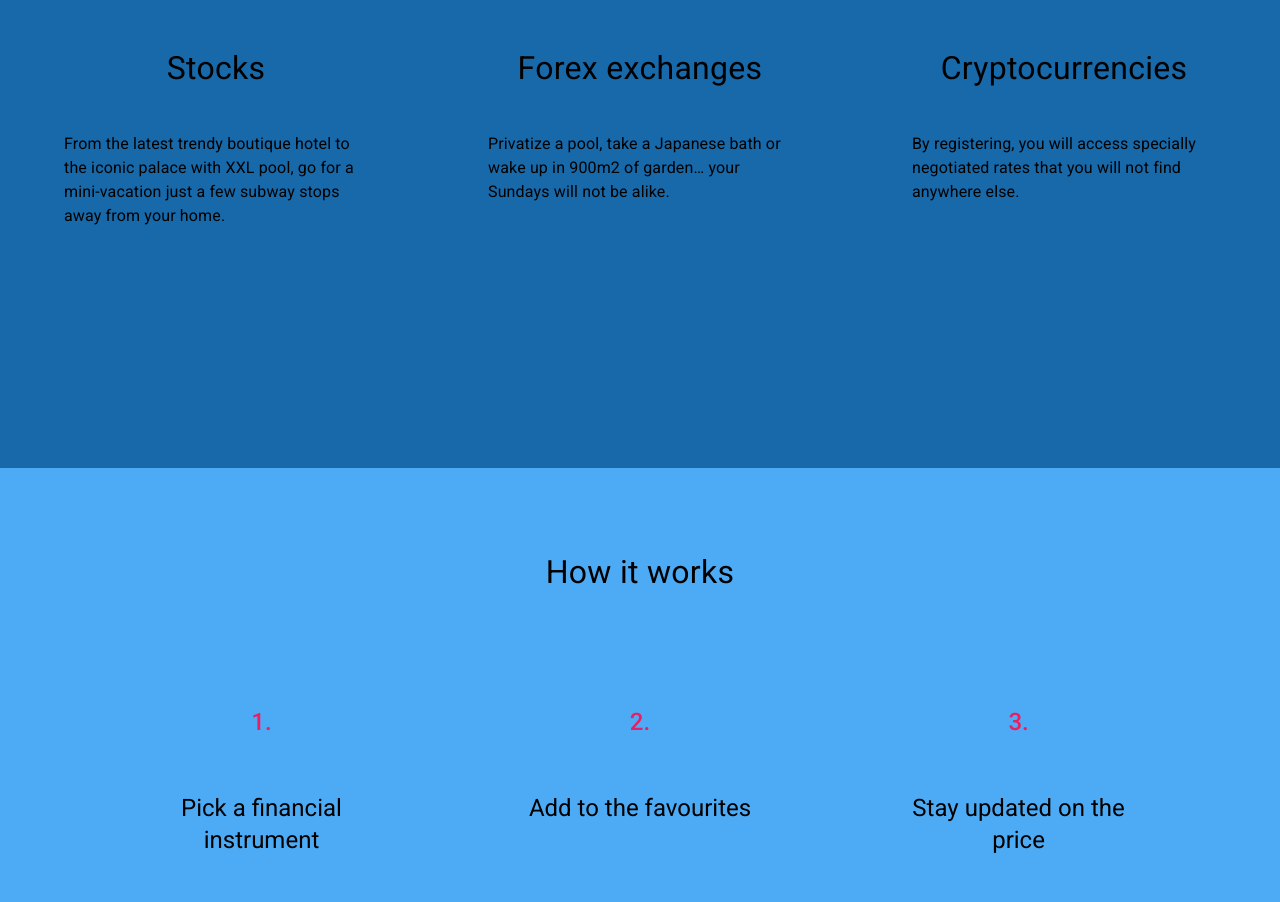
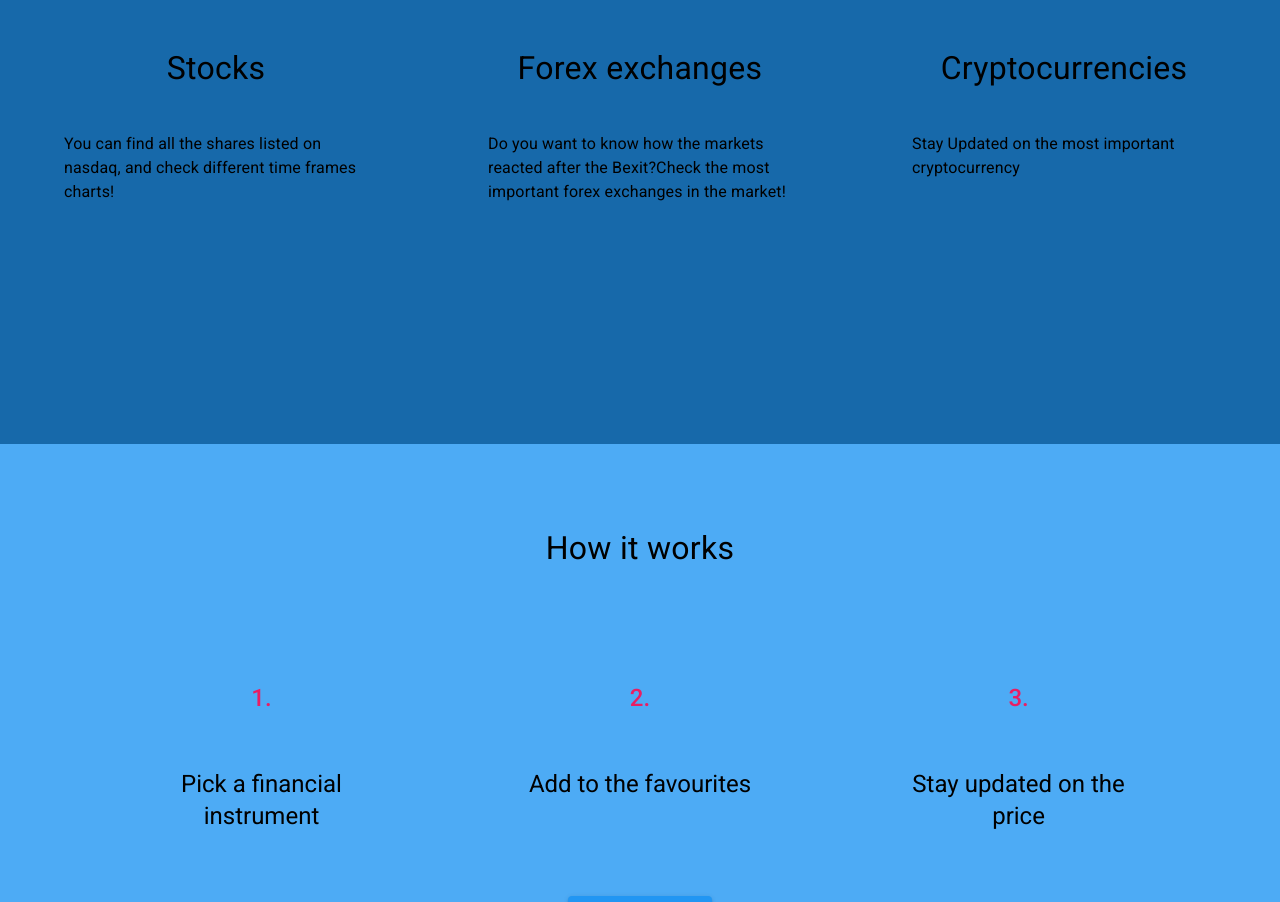
Before and after one commit to paolodelia99/price-tracker-web-app, a React (Create React App) app in the folder client/: page / in a window 1280 px wide. Shown: the part 820-1722 px from the top of the page. Built offline with nearby package versions, Linux system fonts and the light colour scheme; no server answers.

Commit message:
Made some changes on the landing page and cleaned up some useless code

```diff
--- a/client/src/components/DashBoard/Dashboard.js
+++ b/client/src/components/DashBoard/Dashboard.js
@@ -211,7 +211,6 @@ const Dashboard = (
                                 <IconButton type="submit" onClick={ e => setSearchPageOpen(e)} className={searchBarClasses.iconButton} aria-label="search">
                                     <SearchIcon />
                                 </IconButton>
-                                <Divider className={searchBarClasses.divider} orientation="vertical" />
                             </Paper>
                         </div>
                         <div className={classes.grow} />
--- a/client/src/components/Landing/ProductValues.js
+++ b/client/src/components/Landing/ProductValues.js
@@ -25,8 +25,7 @@ function ProductValues(props) {
                                 Stocks
                             </Typography>
                             <Typography >
-                                {'From the latest trendy boutique hotel to the iconic palace with XXL pool'}
-                                {', go for a mini-vacation just a few subway stops away from your home.'}
+                                {'You can find all the shares listed on nasdaq, and check different time frames charts!'}
                             </Typography>
                         </div>
                     </Grid>
@@ -37,8 +36,8 @@ function ProductValues(props) {
                                 Forex exchanges
                             </Typography>
                             <Typography>
-                                {'Privatize a pool, take a Japanese bath or wake up in 900m2 of garden… '}
-                                {'your Sundays will not be alike.'}
+                                {'Do you want to know how the markets reacted after the Bexit?'}
+                                {'Check the most important forex exchanges in the market! '}
                             </Typography>
                         </div>
                     </Grid>
@@ -49,8 +48,7 @@ function ProductValues(props) {
                                 Cryptocurrencies
                             </Typography>
                             <Typography >
-                                {'By registering, you will access specially negotiated rates '}
-                                {'that you will not find anywhere else.'}
+                                {'Stay Updated on the most important cryptocurrency'}
                             </Typography>
                         </div>
                     </Grid>
--- a/client/src/components/styles/searchBarStyle.js
+++ b/client/src/components/styles/searchBarStyle.js
@@ -15,8 +15,4 @@ export const searchBarStyle = makeStyles(theme => ({
     iconButton: {
         padding: 10,
     },
-    divider: {
-        height: 28,
-        margin: 4,
-    },
 }));
--- a/package.json
+++ b/package.json
@@ -4,8 +4,8 @@
   "description": "Full web application that tracks your favourite stocks, forex exchange and crypto currencies",
   "main": "server.js",
   "scripts": {
-    "start": "node server",
-    "server": "nodemon server",
+    "start": "node server.js",
+    "server": "nodemon server.js",
     "client": "npm start --prefix client",
     "dev": "concurrently \"npm run server\" \"npm run client\"",
     "heroku-postbuild": "NPM_CONFIG_PRODUCTION=false npm install --prefix client && npm run build --prefix client"
```
Also changed, not shown: 1 other file (tests, documents, lock files or other folders).
